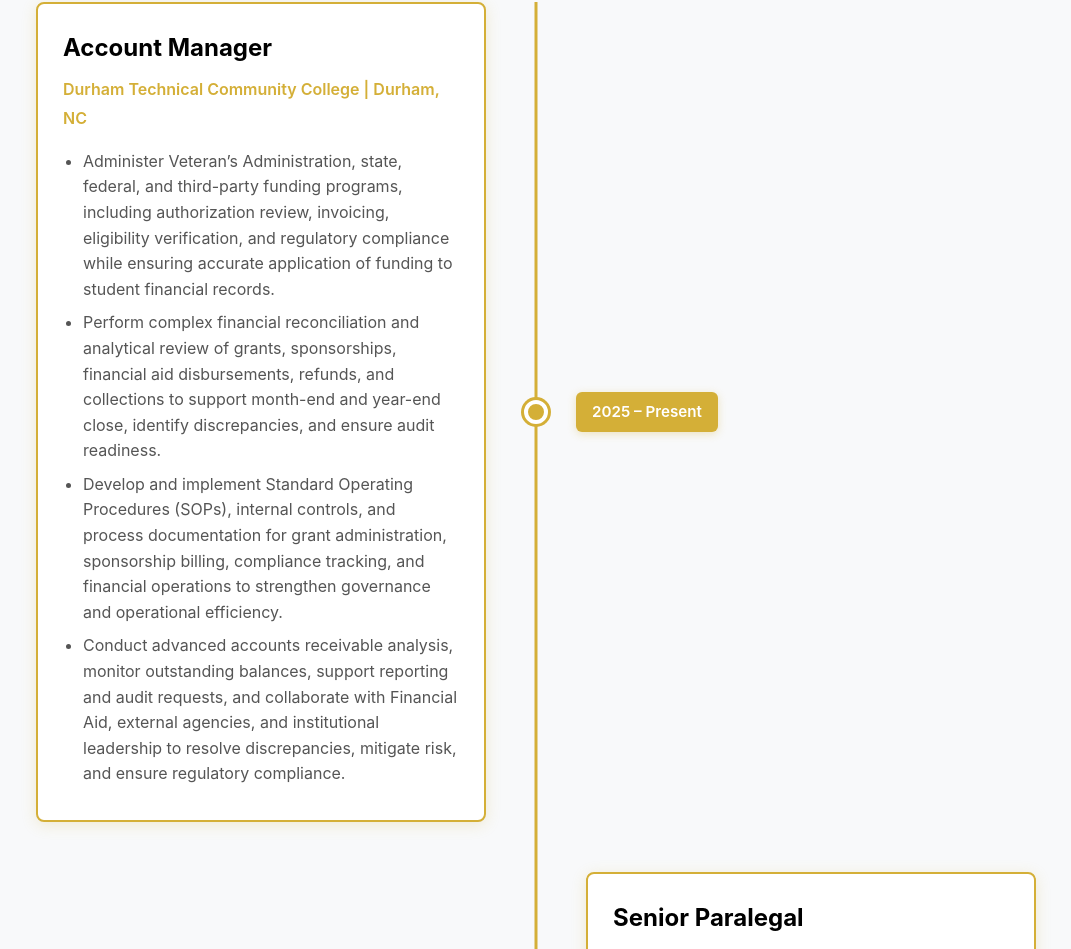
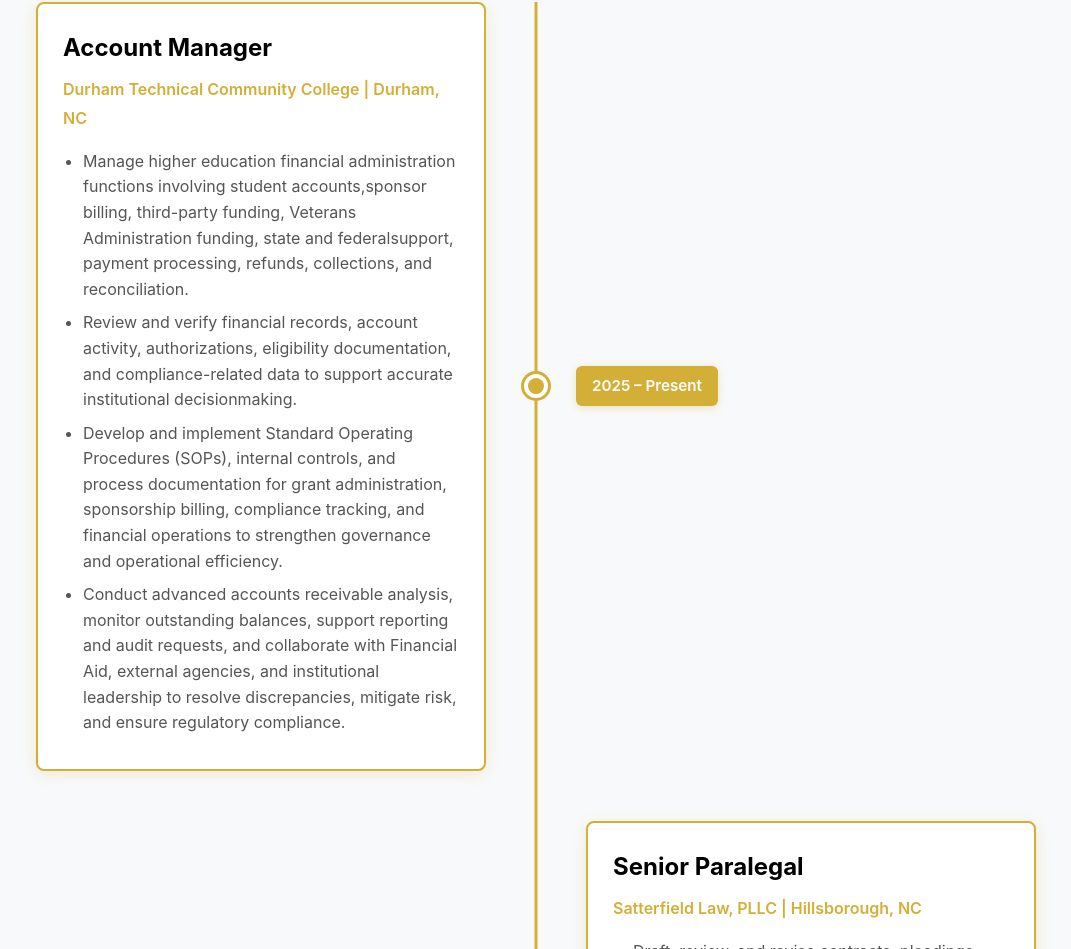
Before and after one commit to josiahlaster/TinaHarveyPort, a React (Vite) app: page / in a window 1280 px wide. Shown: the part 901-1850 px from the top of the page, without its empty margins (104-1175 px from the left). Built offline with nearby package versions, Linux system fonts and the light colour scheme.

Commit message:
Revise Account Manager job description
Updated job description for Account Manager role to reflect responsibilities in financial administration and compliance.

```diff
--- a/src/components/Experience.jsx
+++ b/src/components/Experience.jsx
@@ -7,8 +7,8 @@
       company: "Durham Technical Community College | Durham, NC",
       period: "2025 – Present",
       description: [
-        "Administer Veteran’s Administration, state, federal, and third-party funding programs, including authorization review, invoicing, eligibility verification, and regulatory compliance while ensuring accurate application of funding to student financial records.",
-        "Perform complex financial reconciliation and analytical review of grants, sponsorships, financial aid disbursements, refunds, and collections to support month-end and year-end close, identify discrepancies, and ensure audit readiness.",
+        "Manage higher education financial administration functions involving student accounts,sponsor billing, third-party funding, Veterans Administration funding, state and federalsupport, payment processing, refunds, collections, and reconciliation.",
+        "Review and verify financial records, account activity, authorizations, eligibility documentation, and compliance-related data to support accurate institutional decisionmaking.",
         "Develop and implement Standard Operating Procedures (SOPs), internal controls, and process documentation for grant administration, sponsorship billing, compliance tracking, and financial operations to strengthen governance and operational efficiency.",
         "Conduct advanced accounts receivable analysis, monitor outstanding balances, support reporting and audit requests, and collaborate with Financial Aid, external agencies, and institutional leadership to resolve discrepancies, mitigate risk, and ensure regulatory compliance."
       ]
```
